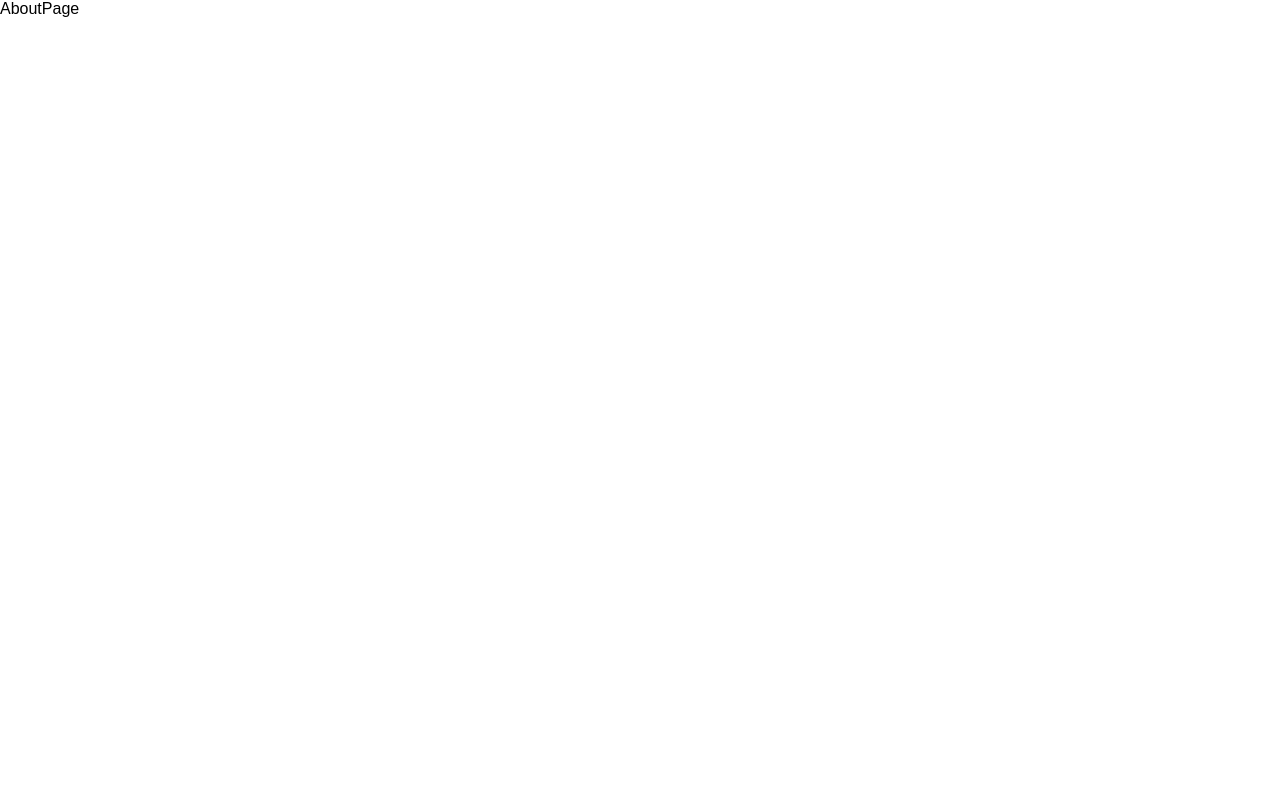
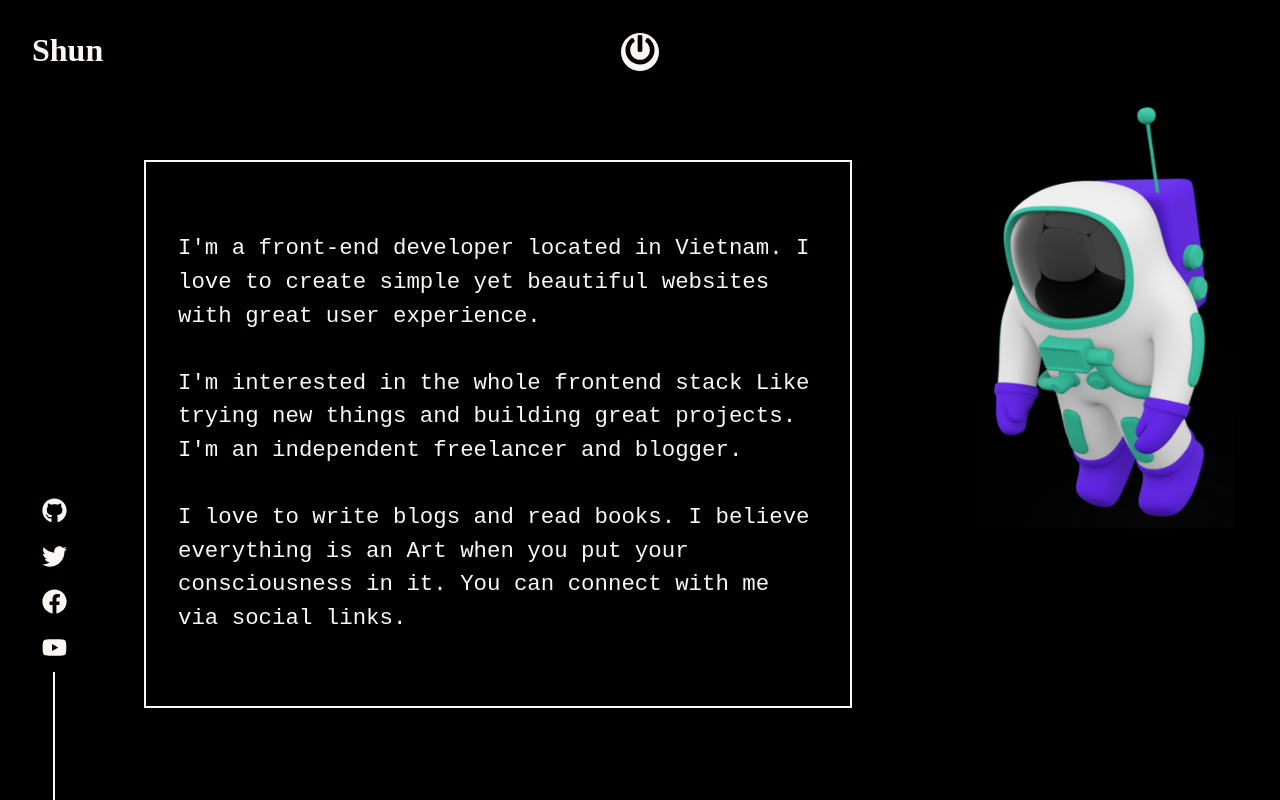
Before and after one commit to minhynguyen2464/reactjs-portfolio, a React (Create React App) app: page /about in a window 1280 px wide. Built offline with nearby package versions, Linux system fonts and the light colour scheme.

Commit message:
Finished About Page

```diff
--- a/src/components/AboutPage.js
+++ /dev/null
@@ -1,7 +0,0 @@
-import React from 'react';
-
-const AboutPage = () => {
-	return <div>AboutPage</div>;
-};
-
-export default AboutPage;
--- /dev/null
+++ b/src/components/AboutPage.jsx
@@ -0,0 +1,83 @@
+import React from 'react';
+import styled, { ThemeProvider, keyframes } from 'styled-components';
+import { darkTheme } from './Themes';
+import LogoComponent from '../subComponents/LogoComponent';
+import SocialIcon from '../subComponents/SocialIcon';
+import PowerButton from '../subComponents/powerButton';
+import ParticleComponent from '../subComponents/ParticleComponent';
+import astronaut from '../assets/Images/spaceman.png';
+
+const Box = styled.div`
+	background-color: ${(props) => props.theme.body};
+	width: 100vw;
+	height: 100vh;
+	position: relative;
+	overflow: hidden;
+`;
+
+const float = keyframes`
+	0% {transform: translateY(-15px)};
+	50% {transform: translateY(20px) translateX(20px)};
+	100% {transform: translateY(-15px)};
+`;
+
+const Spaceman = styled.div`
+	position: absolute;
+	top: 10%;
+	right: 5%;
+	width: 20vw;
+	animation: ${float} 4s ease infinite;
+	img {
+		width: 100%;
+		height: auto;
+	}
+`;
+
+const Main = styled.div`
+	border: 2px solid ${(props) => props.theme.text};
+	color: ${(props) => props.theme.text};
+	padding: 2rem;
+	width: 50vw;
+	height: 60vh;
+	z-index: 3;
+	line-height: 1.5;
+	display: flex;
+	justify-content: center;
+	align-items: center;
+	font-size: calc(0.6rem + 1vw);
+	backdrop-filter: blur(4px);
+	position: absolute;
+	left: calc(5rem + 5vw);
+	top: 10rem;
+	font-family: 'Ubuntu Mono', monospace;
+`;
+
+const MySkillsPage = () => {
+	return (
+		<ThemeProvider theme={darkTheme}>
+			<Box>
+				<LogoComponent theme="dark" />
+				<PowerButton />
+				<SocialIcon theme="dark" />
+				<ParticleComponent theme="dark" />
+				<Spaceman>
+					<img src={astronaut} alt="spaceman"></img>
+				</Spaceman>
+				<Main>
+					I'm a front-end developer located in Vietnam. I love to create simple
+					yet beautiful websites with great user experience.
+					<br />
+					<br />
+					I'm interested in the whole frontend stack Like trying new things and
+					building great projects. I'm an independent freelancer and blogger.
+					<br />
+					<br />I love to write blogs and read books. I believe everything is an
+					Art when you put your consciousness in it. You can connect with me via
+					social links.
+				</Main>
+			</Box>
+		</ThemeProvider>
+	);
+};
+
+export default MySkillsPage;
--- a/src/subComponents/LogoComponent.js
+++ b/src/subComponents/LogoComponent.js
@@ -1,11 +1,13 @@
 import React from 'react';
 import styled from 'styled-components';
+import { darkTheme } from '../components/Themes';
 
 const Logo = styled.h1`
 	display: inline-block;
 	color: ${(props) =>
-		props.color === 'dark' ? props.theme.body : props.theme.text};
+		props.color === 'dark' ? darkTheme.text : darkTheme.body};
 	font-family: 'Pacifico', cursive;
+
 	position: fixed;
 	left: 2rem;
 	top: 2rem;
```
Also changed, not shown: src/components/AllSvgs.jsx (renamed from src/components/AllSvgs.js), src/components/BlogPage.jsx (renamed from src/components/BlogPage.js), src/components/Intro.jsx (renamed from src/components/Intro.js), src/components/Main.jsx (renamed from src/components/Main.js), src/components/Themes.jsx (renamed from src/components/Themes.js), src/components/WorkPage.jsx (renamed from src/components/WorkPage.js).
